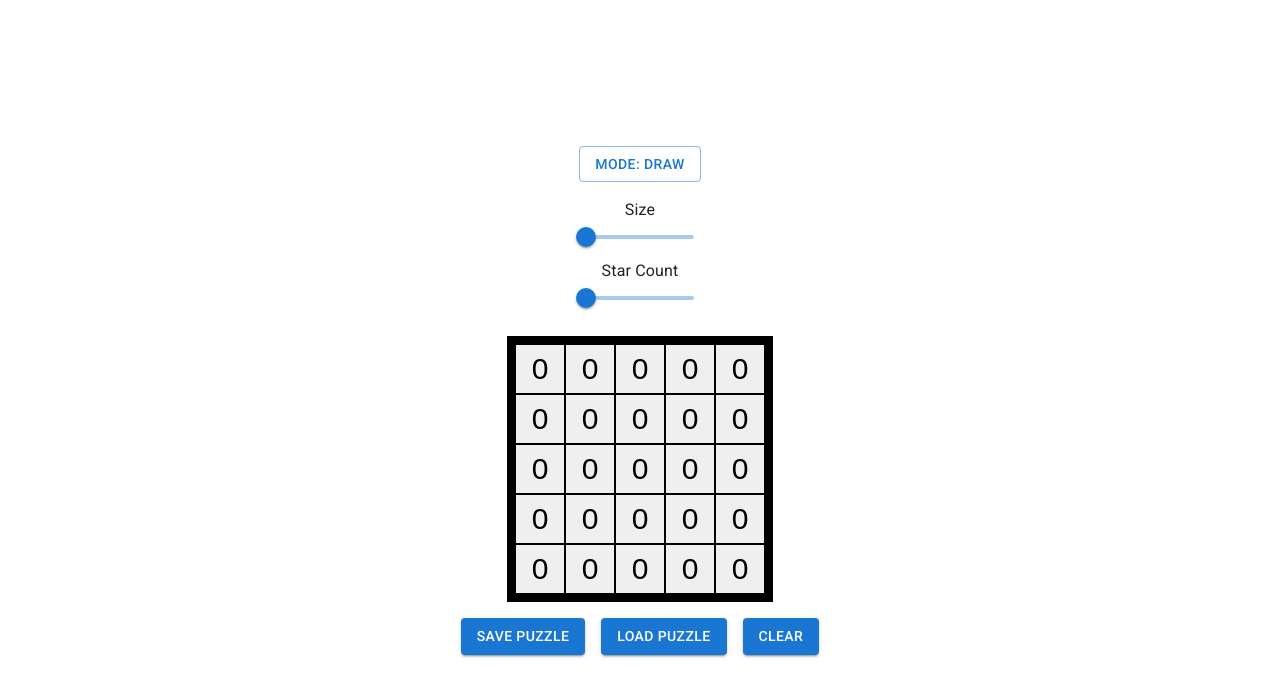
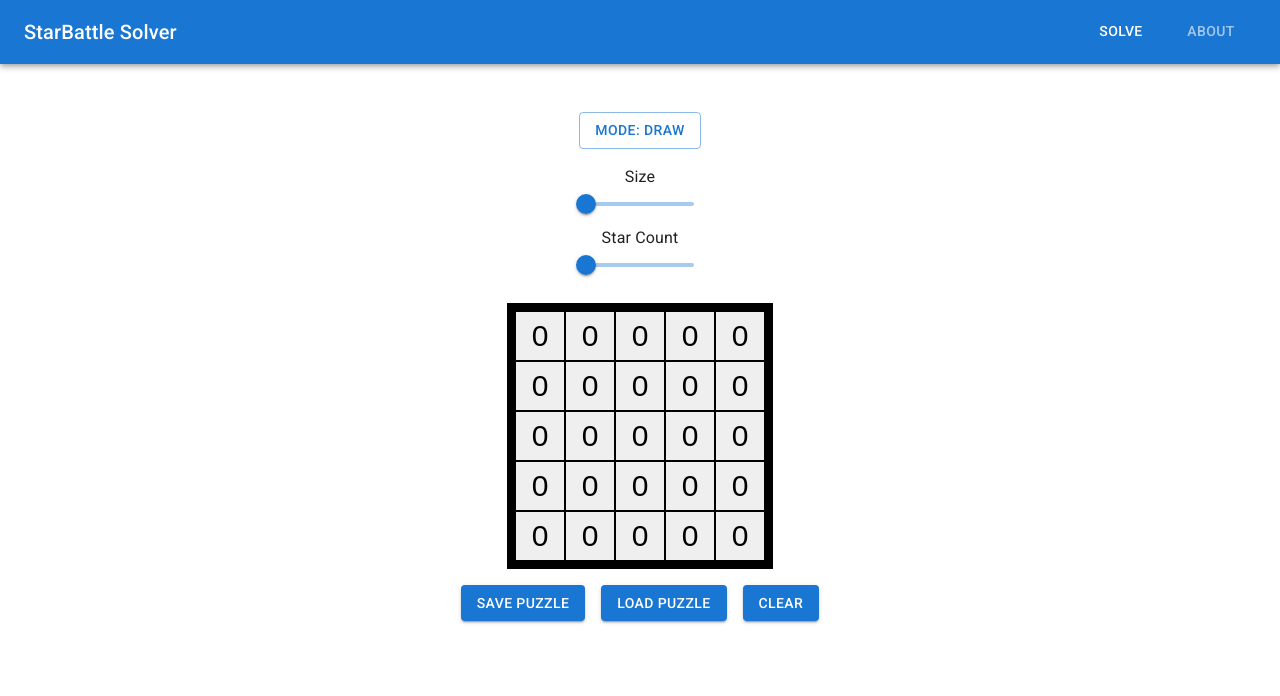
Before and after one commit to dtan3847/starbattle-solver, a React (Create React App) app: page / in a window 1280 px wide. Shown: the top 696 px of the page. Built offline with nearby package versions, Linux system fonts and the light colour scheme.

Commit message:
Add AppBar and CSS changes

```diff
--- a/src/index.css
+++ b/src/index.css
@@ -18,3 +18,7 @@ code {
   font-family: source-code-pro, Menlo, Monaco, Consolas, 'Courier New',
     monospace;
 }
+#root {
+  flex-grow: 1;
+  width: 100%;
+}
--- a/src/routes/App.tsx
+++ /dev/null
@@ -1,12 +0,0 @@
-import StarBattlePuzzle from '../starbattle/puzzle';
-function App() {
-  return (
-      <div className="App">
-        <header className="App-header">
-          <StarBattlePuzzle />
-        </header>
-      </div>
-  );
-}
-
-export default App;
--- /dev/null
+++ b/src/routes/home.tsx
@@ -0,0 +1,10 @@
+import StarBattlePuzzle from '../starbattle/puzzle';
+function HomePage() {
+  return (
+      <div className="HomePage">
+          <StarBattlePuzzle />
+      </div>
+  );
+}
+
+export default HomePage;
--- /dev/null
+++ b/src/routes/layout.tsx
@@ -0,0 +1,53 @@
+import React from 'react';
+import { AppBar, Toolbar, Typography, Tabs, Tab, Box } from '@mui/material';
+import { useNavigate } from 'react-router-dom';
+
+interface LayoutProps {
+    children: React.ReactNode;
+}
+
+const Layout: React.FC<LayoutProps> = ({ children }) => {
+    const navigate = useNavigate();
+    const [selectedTab, setSelectedTab] = React.useState(0);
+
+    const handleTabChange = (event: React.ChangeEvent<{}>, newValue: number) => {
+        setSelectedTab(newValue);
+
+        switch (newValue) {
+            case 0:
+                navigate('/');
+                break;
+            case 1:
+                navigate('/about');
+                break;
+            default:
+                break;
+        }
+    };
+
+    return (
+        <Box sx={{ flexGrow: 1 }}>
+            <AppBar position="static">
+                <Toolbar>
+                    <Typography variant="h6" component="div" sx={{ flexGrow: 1, textAlign: 'left' }}>
+                        StarBattle Solver
+                    </Typography>
+                    <Tabs
+                        value={selectedTab}
+                        onChange={handleTabChange}
+                        aria-label="navigation tabs"
+                        textColor="inherit"
+                    >
+                        <Tab label="Solve" />
+                        <Tab label="About" />
+                    </Tabs>
+                </Toolbar>
+            </AppBar>
+            <Box sx={{ marginY: 6 }}>
+                {children}
+            </Box>
+        </Box>
+    );
+};
+
+export default Layout;
```
Also changed, not shown: src/index.tsx (+12 -3 lines).
